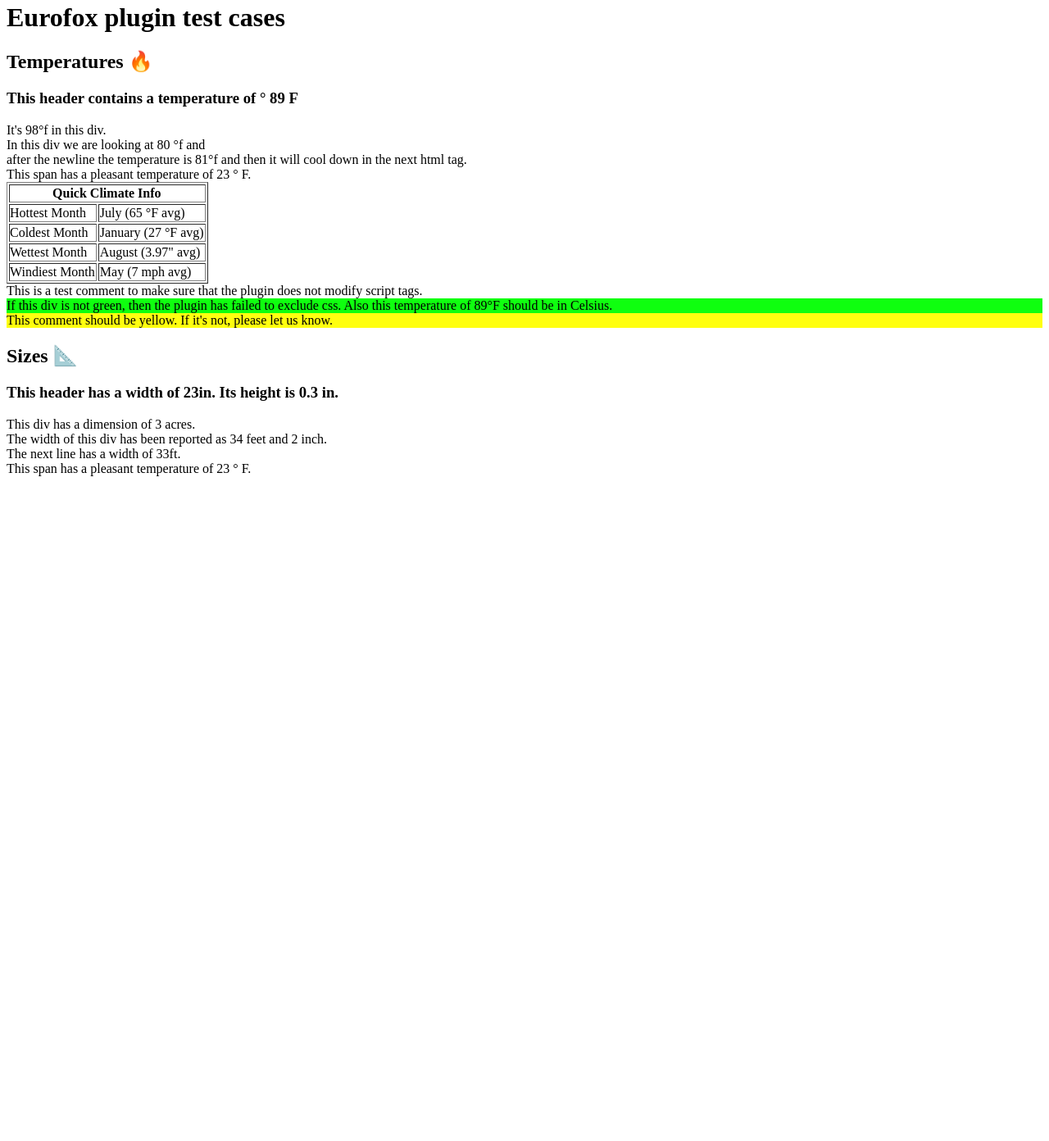
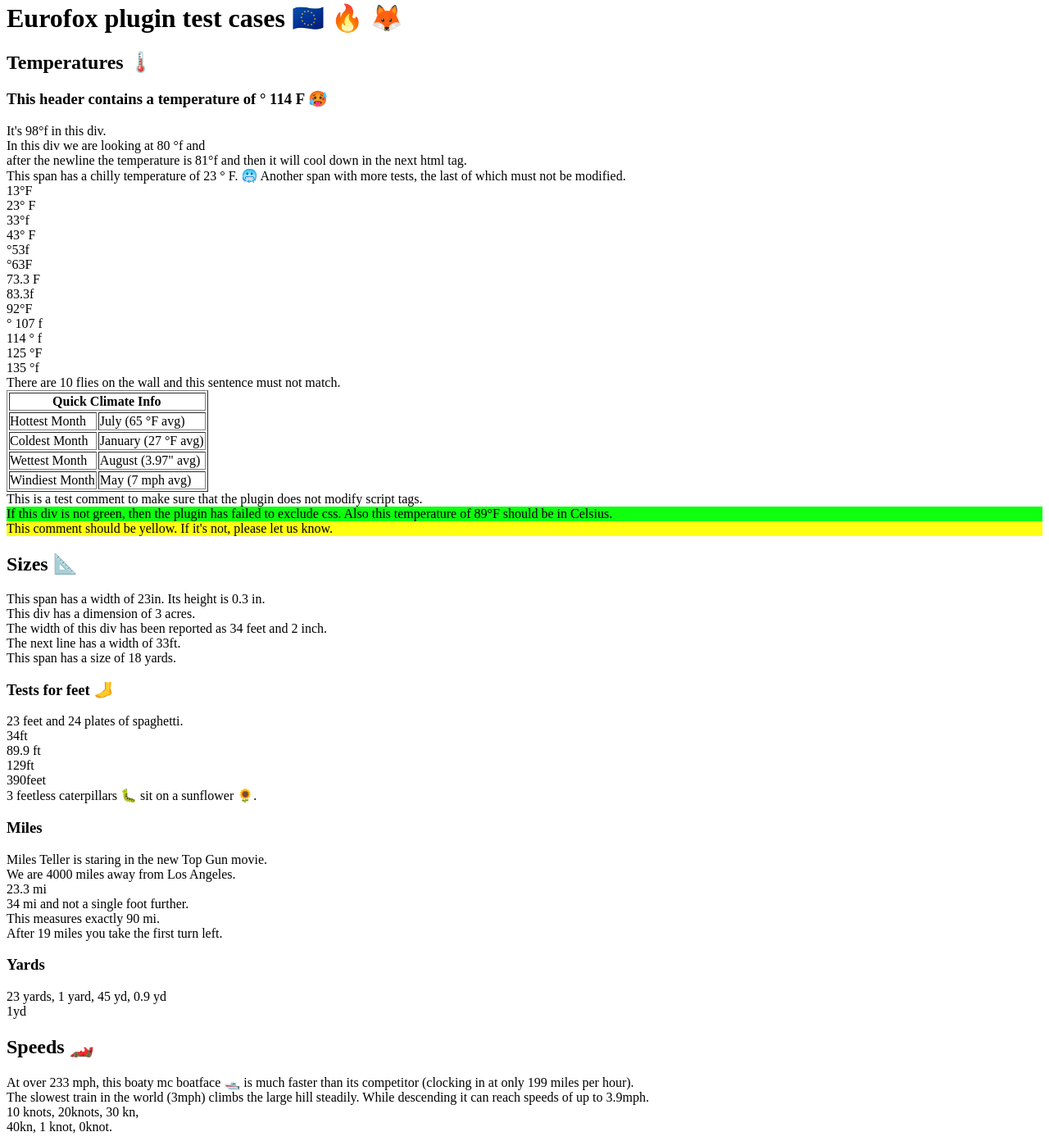
Before and after one commit to IngaFeick/eurofox, a browser extension: page testpage/test.html in a window 1280 px wide. Shown: the part 5-1397 px from the top of the page at 82% size. Before the commit the page ends 800 px from the top, so only its background shows below. Drawn offline with Linux system fonts and the light colour scheme.

Commit message:
Add more test cases

```diff
--- a/testpage/test.html
+++ b/testpage/test.html
@@ -1,15 +1,30 @@
 <html>
 <head>
-	<title>Test page for the Eurofox plugin for Firefox</title>
+	<title>🇪🇺 Test page for the Eurofox plugin 🔥 🦊</title>
 	<meta charset="UTF-8">
 </head>
-<body><h1>Eurofox plugin test cases</h1>
-<h2>Temperatures 🔥</h2>
-<h3>This header contains a temperature of ° 89 F </h3>
+<body><h1>Eurofox plugin test cases 🇪🇺 🔥 🦊</h1>
+<h2>Temperatures 🌡️</h2>
+<h3>This header contains a temperature of ° 114 F 🥵</h3>
 <div>It's 98°f in this div.</div>
 <div>In this div we are looking at 80 °f and <br>after the newline the temperature is 81°f and then it will cool down in the next html tag.</div>
-<span>This span has a pleasant temperature of 23 ° F.</span>
-
+<span>This span has a chilly temperature of 23 ° F. 🥶</span>
+<span>Another span with more tests, the last of which must not be modified. <br>
+13°F <br>
+23° F<br>
+33°f<br>
+43° F<br>
+°53f<br>
+°63F<br>
+73.3 F<br>
+83.3f<br>
+92°F<br>
+° 107 f<br>
+114 ° f<br>
+125 °F<br>
+135 °f<br>
+There are 10 flies on the wall and this sentence must not match.
+</span>
 <table border="1"><tbody>
 <th colspan="2" style="text-align:center;padding-left:0">Quick Climate Info</th></tr>
 <tr><td style="padding-left:0">Hottest Month</td><td>July (65 °F avg)</td></tr>
@@ -29,11 +44,33 @@ document.getElementById("0F0F0F").innerHTML = "This is a test comment to make su
 }
 </style>
 <h2>Sizes 📐</h2>
-<h3>This header has a width of 23in. Its height is 0.3 in. </h3>
+<span>This span has a width of 23in. Its height is 0.3 in. </span>
 <div>This div has a dimension of 3 acres.</div>
 <div>The width of this div has been reported as 34 feet and 2 inch. <br>The next line has a width of 33ft.</div>
-<span>This span has a pleasant temperature of 23 ° F.</span>
+<span>This span has a size of 18 yards. </span>
+<h3>Tests for feet 🦶</h4>
+<div>23 feet and 24 plates of spaghetti.<br>
+34ft<br>
+89.9 ft<br>
+129ft<br>
+390feet<br>
+3 feetless caterpillars 🐛 sit on a sunflower 🌻.<br>
+<h3>Miles</h3>
+<span>Miles Teller is staring in the new Top Gun movie.<br />
+We are 4000 miles away from Los Angeles.<br />
+23.3 mi<br />
+34 mi and not a single foot further.<br />
+This measures exactly 90 mi.<br />
+After 19 miles you take the first turn left.</span>
+</body>
+<h3>Yards</h3>
+<span>23 yards, 1 yard, 45 yd, 0.9 yd<br />
+1yd</span>
 
-
+<h2>Speeds 🏎️</h2>
+At over 233 mph, this boaty mc boatface 🛥️ is much faster than its competitor (clocking in at only 199 miles per hour).
+<br />
+The slowest train in the world (3mph) climbs the large hill steadily. While descending it can reach speeds of up to 3.9mph.
+<div>10 knots, 20knots, 30 kn, <br> 40kn, 1 knot, 0knot.</div>
 </body>
 </html>
```
